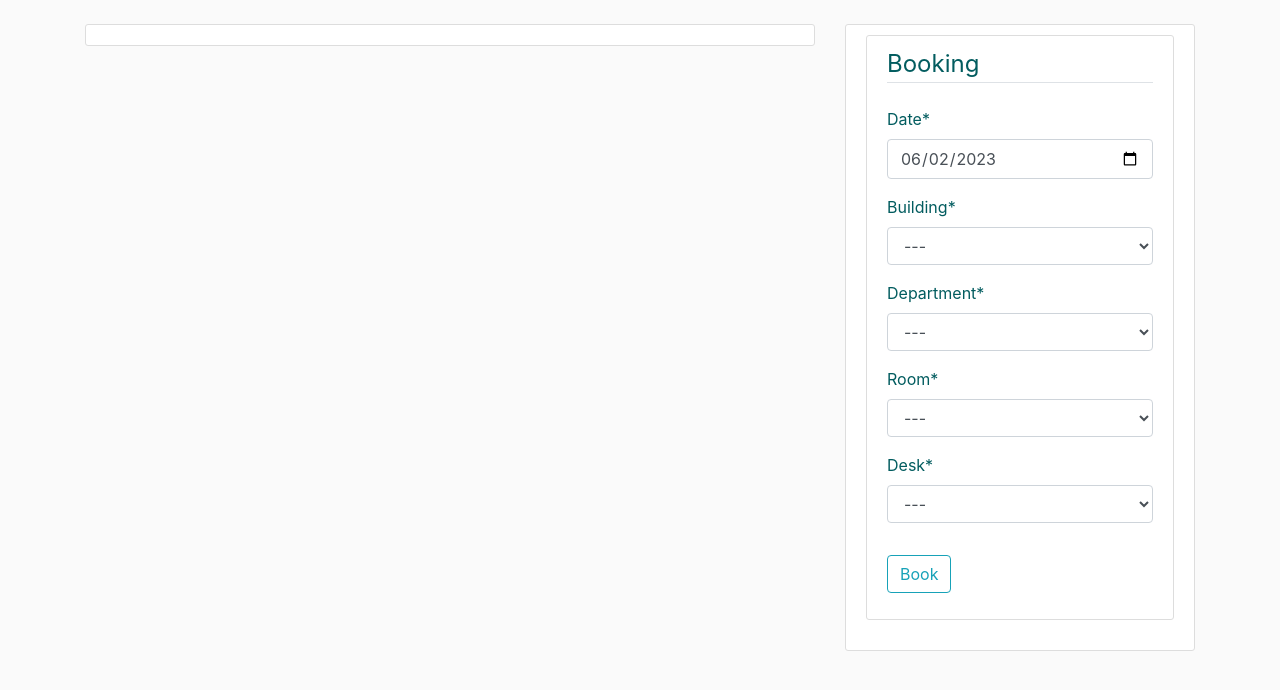
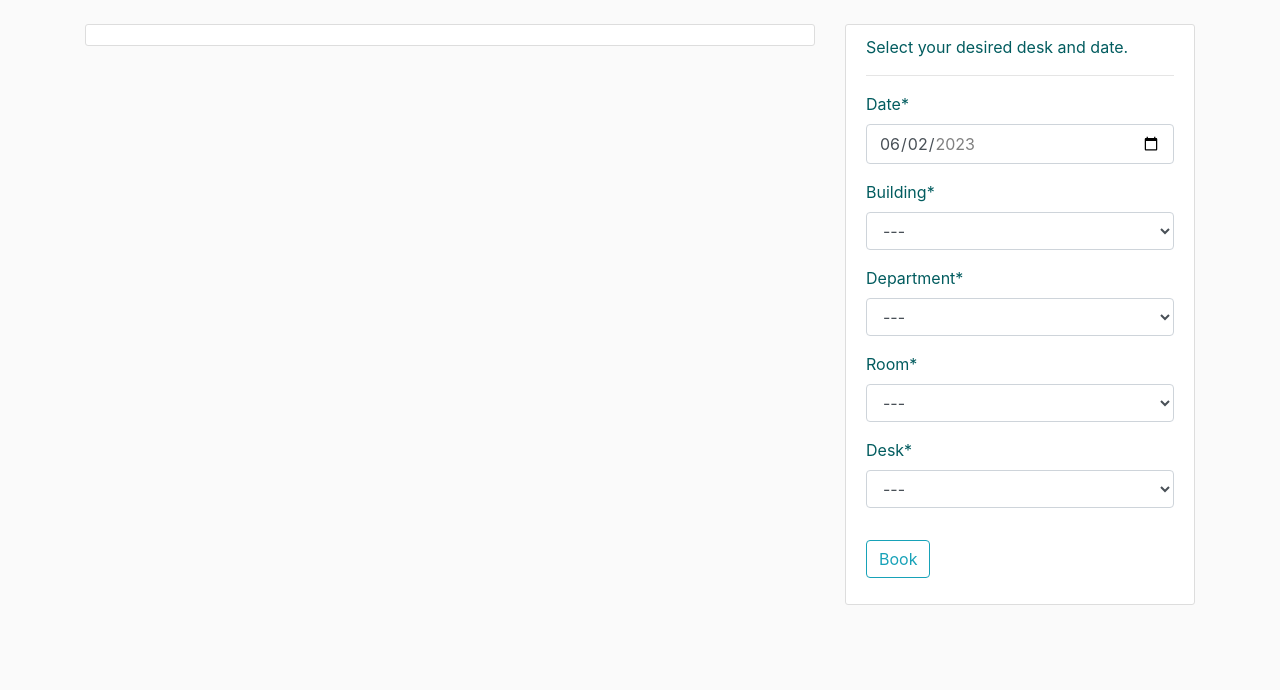
Before and after one commit to mhoore/BuroBuch, a Django app: page /booking/new/ in a window 1280 px wide. Shown: the part 56-746 px from the top of the page. Run offline with Django 3.2, Linux system fonts and the light colour scheme; the visitor is signed in with stand-in values (Sample User, id 1); data comes from the database, SQL or seed files in the repository; data that the repository does not hold is empty; some libraries are stand-ins or nearby versions.

Commit message:
more improvements

```diff
--- a/BuroBuch/booking/forms.py
+++ b/BuroBuch/booking/forms.py
@@ -23,7 +23,7 @@ class BookingCreateForm(ModelForm):
         model = Booking
         fields = ['date', 'building', 'department', 'room', 'desk', ]
         widgets = {
-            'date': DateInput(),
+            'date': DateInput(attrs={'min':datetime.date.today(), 'max':datetime.date.today() + datetime.timedelta(days=30)}),
             'initial': datetime.date.today()
         }
 
--- a/BuroBuch/booking/static/booking/js/booking_form.js
+++ b/BuroBuch/booking/static/booking/js/booking_form.js
@@ -91,12 +91,13 @@ function load_map(choice_element_id, image_url, choices, booked_choices) {
     map.id = "id_map";
 
     var mapster_areas = [];
+    console.log(img.width);
     for (let key in choices) {
         var id = choices[key]['name'];
         var area = document.createElement('area');
         area.shape = 'poly';
         coords = choices[key]['coords'];
-        area.coords = scale_coords(coords, img.width / 100);
+        area.coords = scale_coords(coords, 6.88);
         area.href = '#';
         area.id = id;
         area.dataset.hkey = id;
@@ -123,7 +124,7 @@ function load_map(choice_element_id, image_url, choices, booked_choices) {
         var area = document.createElement('area');
         area.shape = 'poly';
         coords = booked_choices[key]['coords'];
-        area.coords = scale_coords(coords, img.width / 100);
+        area.coords = scale_coords(coords, 6.88);
         area.href = '#';
         area.id = id;
         area.dataset.hkey = id;
--- a/BuroBuch/booking/templates/booking/base.html
+++ b/BuroBuch/booking/templates/booking/base.html
@@ -65,9 +65,7 @@
           {% block content %}{% endblock %}
         </div>
         <div class="col-md-4">
-          <div class="content-section">
-            {% block sidebar %}{% endblock %}
-          </div>
+          {% block sidebar %}{% endblock %}
         </div>
       </div>
     </main>
--- a/BuroBuch/booking/templates/booking/booking_form.html
+++ b/BuroBuch/booking/templates/booking/booking_form.html
@@ -9,7 +9,8 @@
     <form method="POST">
         {% csrf_token %}
         <fieldset class="form-group">
-            <legend class="border-bottom mb-4">Booking</legend>
+            Select your desired desk and date.
+            <hr>
             {{ form|crispy }}
         </fieldset>
         <div class="form-group">
--- a/BuroBuch/booking/views.py
+++ b/BuroBuch/booking/views.py
@@ -15,7 +15,7 @@ from .forms import *
 
 def home(request):
     context = {
-        'bookings': Booking.objects.all()
+        'bookings': Booking.objects.filter(date__gte=datetime.date.today()),
     }
     return render(request, 'booking/home.html', context)
 
@@ -29,16 +29,20 @@ class BookingListView(ListView):
 
     def get_context_data(self,**kwargs):
         context = super(BookingListView,self).get_context_data(**kwargs)
-        bookings = Booking.objects.all().order_by('date')
+        bookings = Booking.objects.filter(date__gte=datetime.date.today()).order_by('date')
+        desks_count = Desk.objects.count()
         dates = []
         bookings_per_date = []
         for b in bookings:
             if not b.date in dates:
                 dates.append(b.date)
-                bookings_per_date.append([])
-            bookings_per_date[-1].append(b)
+                bookings_per_date.append({'available': desks_count, 'booked': []})
+            bookings_per_date[-1]['booked'].append(b)
+            bookings_per_date[-1]['available'] -= 1
+
         context['bookings_per_date'] = bookings_per_date
-        context['my_bookings'] = Booking.objects.filter(user=self.request.user).order_by('date')
+        if self.request.user.is_authenticated:
+            context['my_bookings'] = Booking.objects.filter(user=self.request.user, date__gte=datetime.date.today()).order_by('date')
         return context
 
 class BookingDetailView(DetailView):
@@ -48,6 +52,11 @@ class BookingCreateView(LoginRequiredMixin, CreateView):
     model = Booking
     form_class = BookingCreateForm
     success_url = '/'
+
+    def get_context_data(self,**kwargs):
+        context = super(BookingCreateView,self).get_context_data(**kwargs)
+        context['title'] = 'Book a Desk'
+        return context
 
     def get_form_kwargs(self, **kwargs):
         form_kwargs = super(BookingCreateView, self).get_form_kwargs(**kwargs)
```
Also changed, not shown: BuroBuch/booking/templates/booking/home.html (+9 -8 lines).
